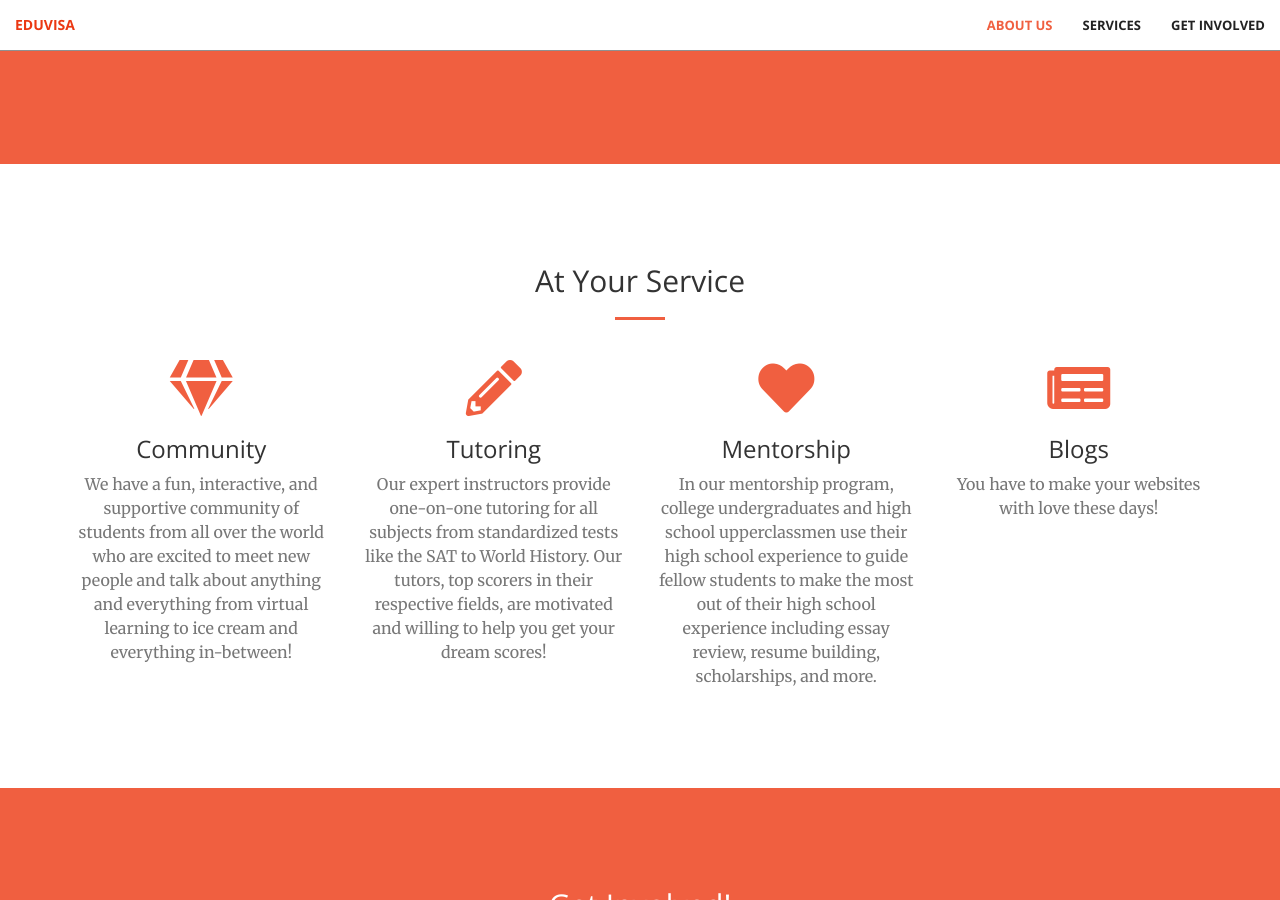
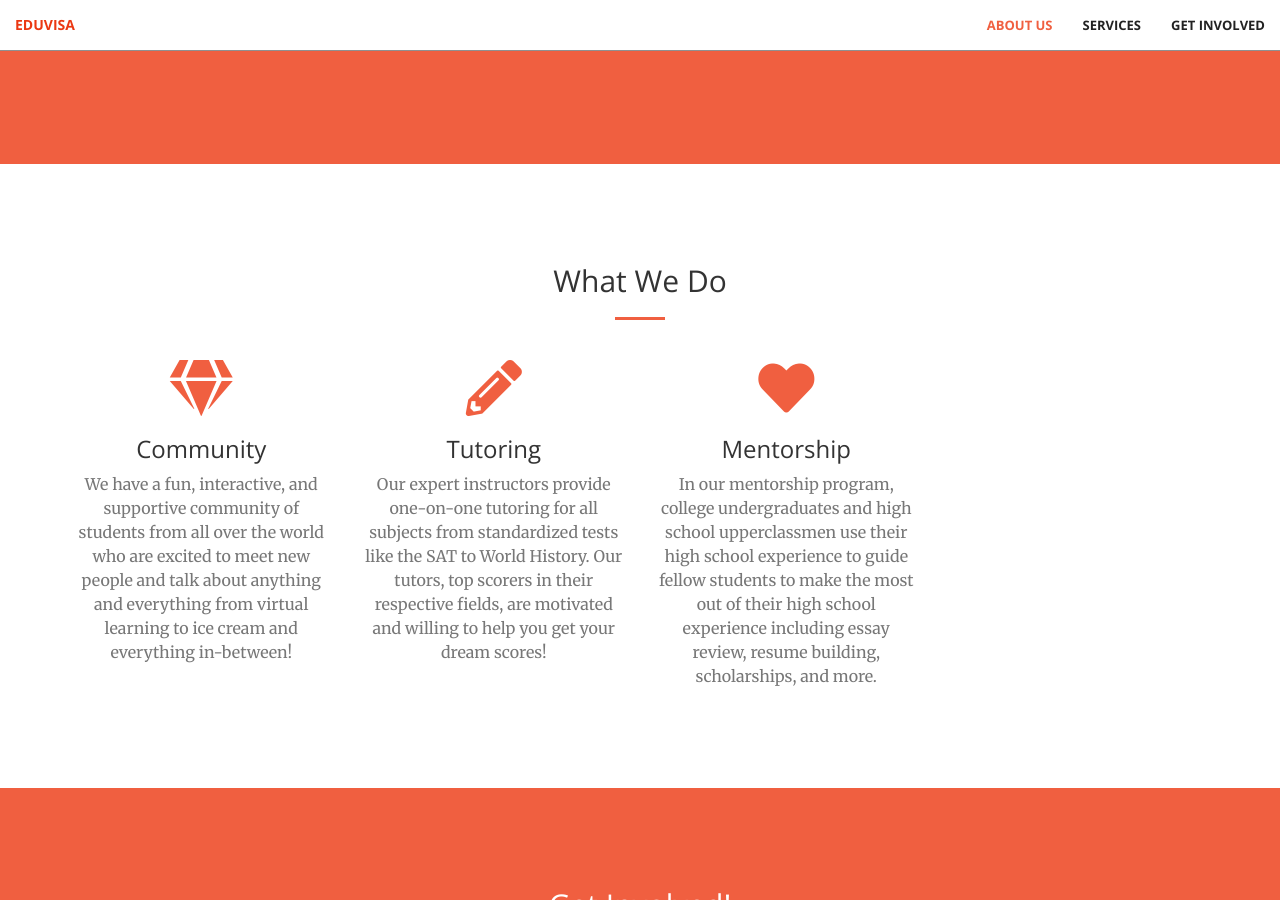
Before and after one commit to eduvisa/eduvisa.github.io, a Jekyll site: the page built from index.html, in a window 1280 px wide and 900 px high, scrolled down 1128 px. Built offline with Jekyll 4.4.1, drawn with Linux system fonts in a browser that asks for light colours.

Commit message:
Update services.html

```diff
--- a/_includes/services.html
+++ b/_includes/services.html
@@ -2,7 +2,7 @@
     <div class="container">
         <div class="row">
             <div class="col-lg-12 text-center">
-                <h2 class="section-heading">At Your Service</h2>
+                <h2 class="section-heading">What We Do</h2>
                 <hr class="primary">
             </div>
         </div>
@@ -30,13 +30,6 @@
                     <p class="text-muted">In our mentorship program, college undergraduates and high school upperclassmen use their high school experience to guide fellow students to make the most out of their high school experience including essay review, resume building, scholarships, and more.</p>
                 </div>
             </div>
-            <div class="col-lg-3 col-md-6 text-center">
-                <div class="service-box">
-                    <i class="fa fa-4x fa-newspaper wow bounceIn text-primary" data-wow-delay=".3s"></i>
-                    <h3>Blogs</h3>
-                    <p class="text-muted">You have to make your websites with love these days!</p>
-                </div>
-            </div>
         </div>
     </div>
 </section>
```
